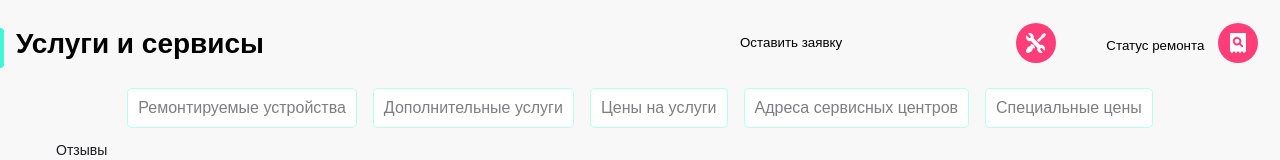
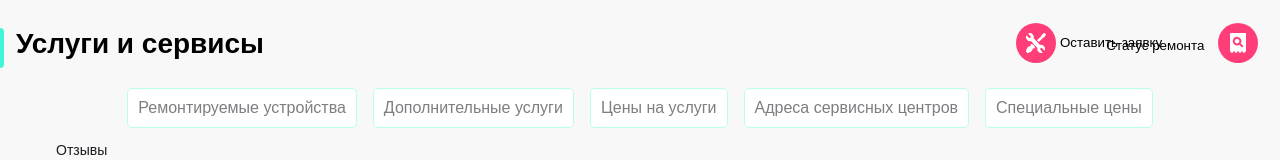
Before and after one commit to Julia0912/CPS, a website: page index.html in a window 1280 px wide. Shown: the top 160 px of the page. Drawn offline with Linux system fonts and the light colour scheme.

Commit message:
main add styles to style.css add new files

```diff
--- a/style.css
+++ b/style.css
@@ -306,7 +306,7 @@ h1 {
     content: "Оставить заявку";
     position: absolute;
     top: 35px;
-    left: 740px;
+    left: 1060px;
   }
   .header_nav_button_2:before {
     content: "Статус ремонта";
```
